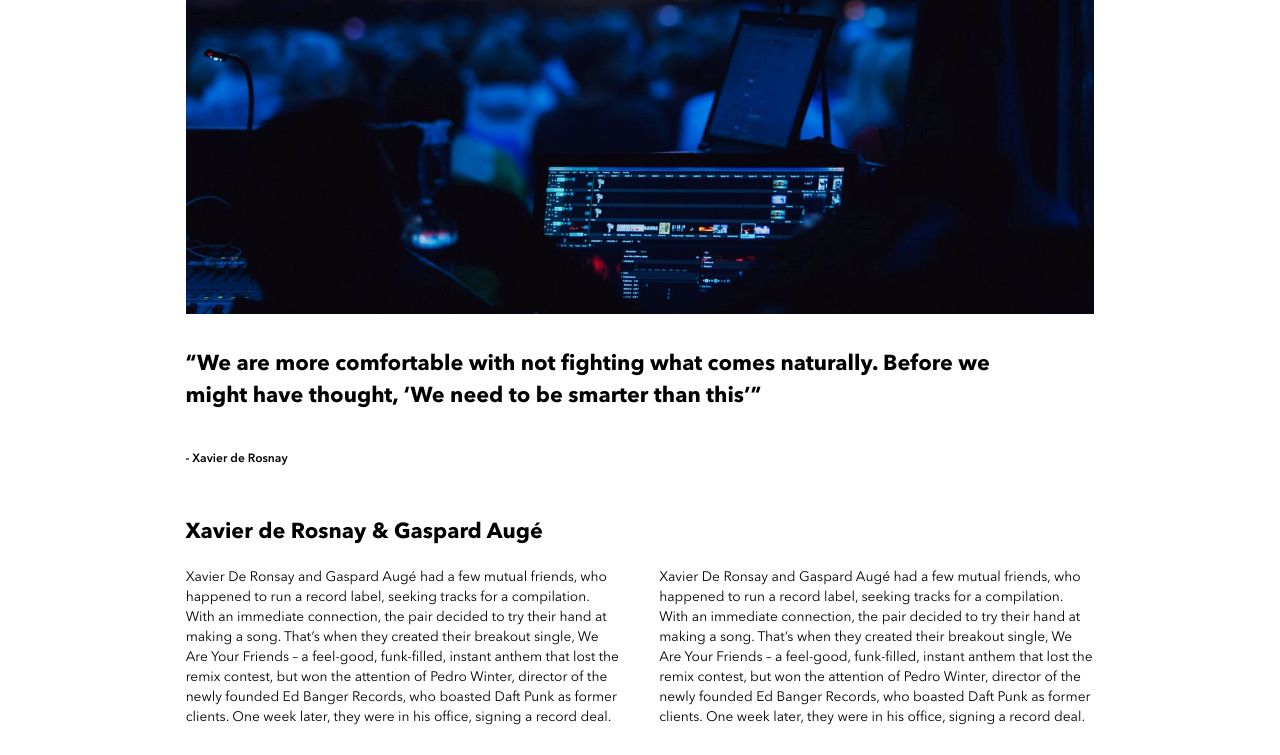
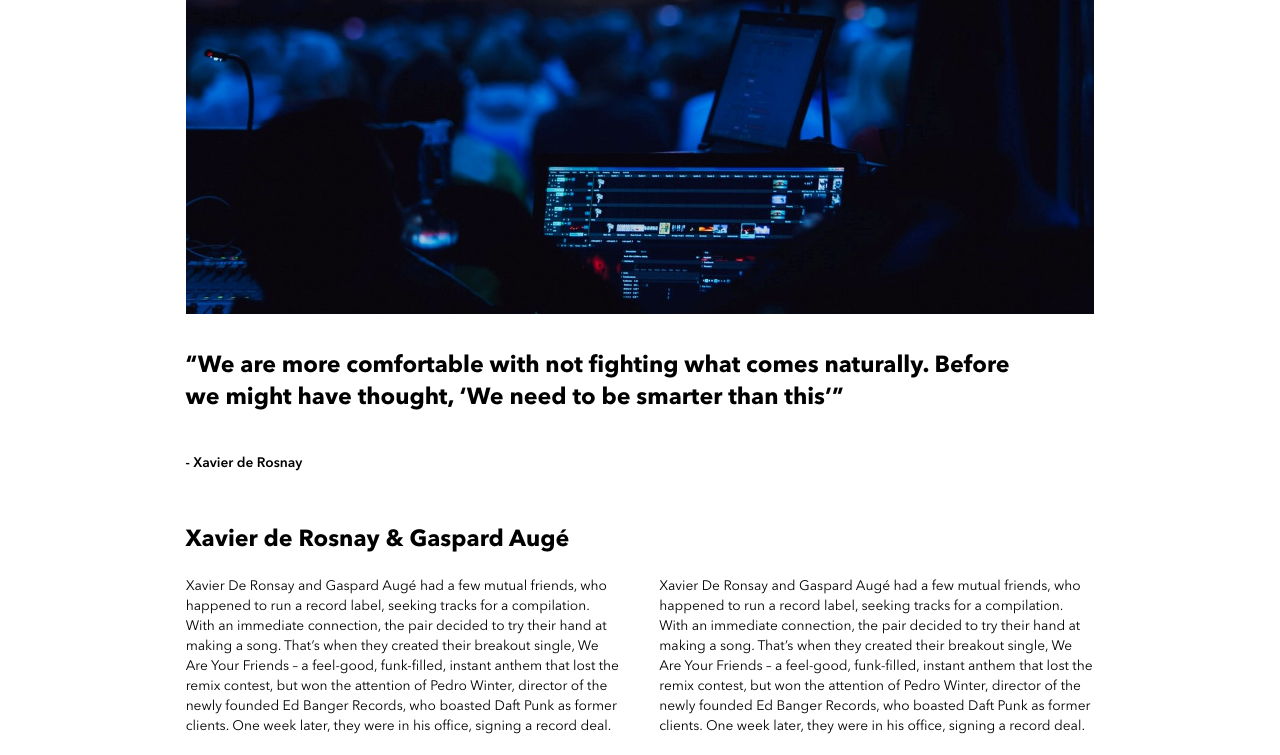
Before and after one commit to sandyngu/BandSite, a plain HTML site: page index.html in a window 1280 px wide. Shown: the part 1132-1887 px from the top of the page. Drawn offline with Linux system fonts and the light colour scheme.

Commit message:
Changed Hero Desktop Font Size, Quote 1 Desktop Font Size

```diff
--- a/styles/main.scss
+++ b/styles/main.scss
@@ -13,7 +13,7 @@ h1 {
         font-size: $h1-mobile-fontsize;
     }
     @include tablet {
-        font-size: $h1-desktab-fontsize;
+        font-size: $hero-desktab-fontsize;
     }
     @include desktop {
         font-size: $h1-desktab-fontsize;
@@ -38,7 +38,7 @@ h3 {
         font-size: $h3-desktab-fontsize;
     }
     @include desktop {
-        font-size: 1.35rem;
+        font-size: $h3-desktab-fontsize;
     }
 }
 h4 {
@@ -78,11 +78,7 @@ a {
     }
 
     &:hover {
-        color: #96f2f3;
-    }
-
-    &.footer__content:hover {
-        text-decoration: underline;
+        color: $accent-color;
     }
 }
 .nav-bar {
@@ -139,10 +135,14 @@ a {
 
             &--active {
                 border-bottom: 5px solid white;
+
+                &:hover {
+                    border-bottom: 5px solid $accent-color;
+                }
             }
 
             &:hover {
-                color: #96f2f3;
+                color: $accent-color;
             }
         }
     }
@@ -163,7 +163,7 @@ a {
         height: 30vh;
     }
     @include tablet {
-        height: 80vh;
+        height: 70vh;
     }
     @include desktop {
         height: 90vh;
@@ -219,7 +219,7 @@ a {
 
         @include mobile {
             padding: 1% 0% 0 7%;
-            width: 80%;
+            width: 83%;
         }
         @include tablet {
             padding: 1% 0% 0 3%;
@@ -232,8 +232,9 @@ a {
     &__quote1 {
 
         @include mobile {
-            line-height: 20px;
+            line-height: 22px;
             font-weight: 600;
+            letter-spacing: 0.3px;
         }
 
         @include tablet {
@@ -242,7 +243,7 @@ a {
 
         @include desktop {
             line-height: 32px;
-            width: 90%;
+            width: 95%;
         }
     }
     &__quote2 {
@@ -256,7 +257,7 @@ a {
             padding: 2% 0;
         }
         @include desktop {
-            font-size: $p-desktab-fontsize;
+            font-size: $h4-desktab-fontsize;
             padding: 2% 0;
         }
     }
@@ -306,7 +307,7 @@ a {
             padding: 10% 0 0 7%;
         }
         @include tablet {
-            padding: 5% 0 0 3%;
+            padding: 6% 0 0 3%;
         }
         @include desktop {
             padding: 5% 0 0 10%;
--- a/styles/partials/_variables.scss
+++ b/styles/partials/_variables.scss
@@ -4,16 +4,17 @@ $desktop-breakpoint: 1200px;
 
 $primary-background-color: #323232;
 $secondary-background-color: #FAFAFA;
+$accent-color: #96F2F3;
 
 $hero-desktab-fontsize: 3.75rem;
-$h1-desktab-fontsize: 4.5rem;
+$h1-desktab-fontsize: 3.5rem;
 $h2-desktab-fontsize: 2.25rem;
-$h3-desktab-fontsize: 1.5rem;
+$h3-desktab-fontsize: 1.45rem;
 $h4-desktab-fontsize: 0.86rem;
 $p-desktab-fontsize: 0.75rem;
 
 $h1-mobile-fontsize: 1.5rem;
 $h2-mobile-fontsize: 1.5rem;
-$h3-mobile-fontsize: 0.9rem;
+$h3-mobile-fontsize: 0.91rem;
 $h4-mobile-fontsize: 0.8rem;
 $p-mobile-fontsize: 0.72rem;
```
Also changed, not shown: styles/main.css, styles/main.min.css, 2 other files.
